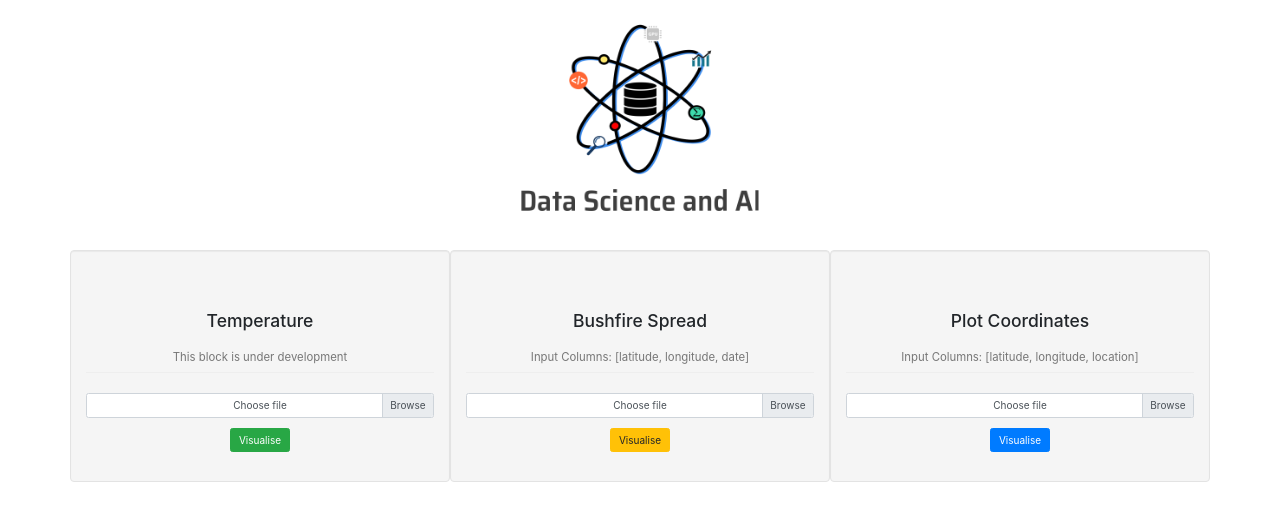
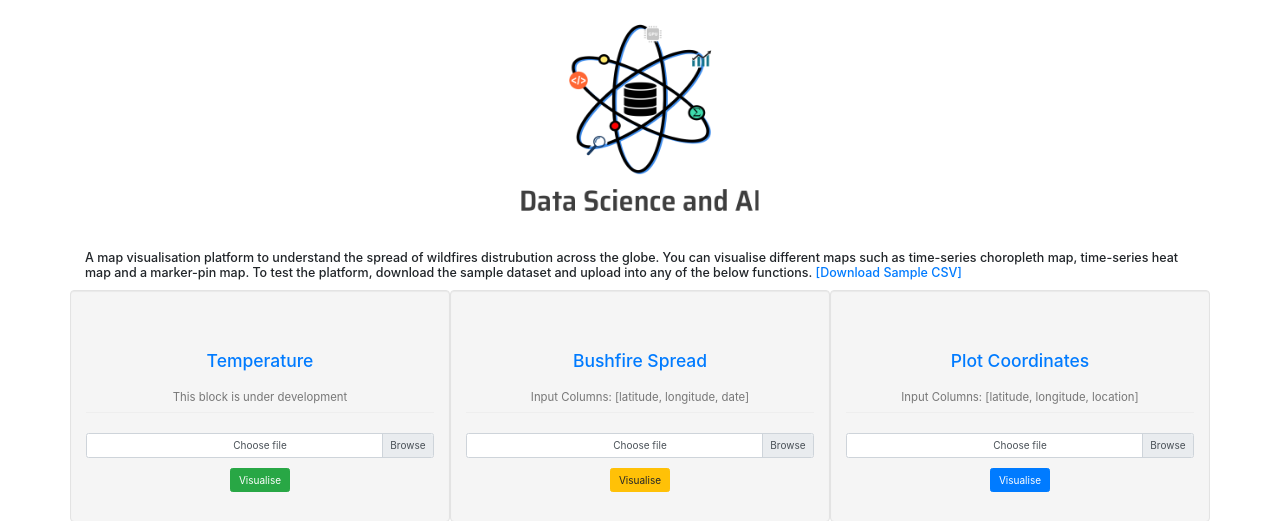
Before and after one commit to mouryapolaka/Data-Driven-Map-Visualization-Web-App, a Flask app: page / in a window 1280 px wide. Shown: the top 521 px of the page. Run offline with Flask 2, Linux system fonts and the light colour scheme; some libraries are stand-ins or nearby versions.

Commit message:
Add sample csv download link

```diff
--- a/templates/index.html
+++ b/templates/index.html
@@ -20,8 +20,11 @@
 <body>
 <img src="/images/dsai.png" width="260" height="250" class="marginauto" />
 <div class="container">
+    <h5>A map visualisation platform to understand the spread of wildfires distrubution across the globe. You can visualise different maps such as
+        time-series choropleth map, time-series heat map and a marker-pin map. To test the platform, download the sample dataset and upload into any of the below functions.
+        <a href="https://drive.google.com/file/d/1KsKyvrJB-RxI0m22fJ1jGTclVrwOsIAS/view?usp=sharing" target="__blank">[Download Sample CSV]</h5>
+    </p>
 	<div class="row">
-
         <article class="col-md-4 well">
             <h3 class="page-header text-center">Temperature<br/><br/>
                 <small>This block is under development</small>
```
